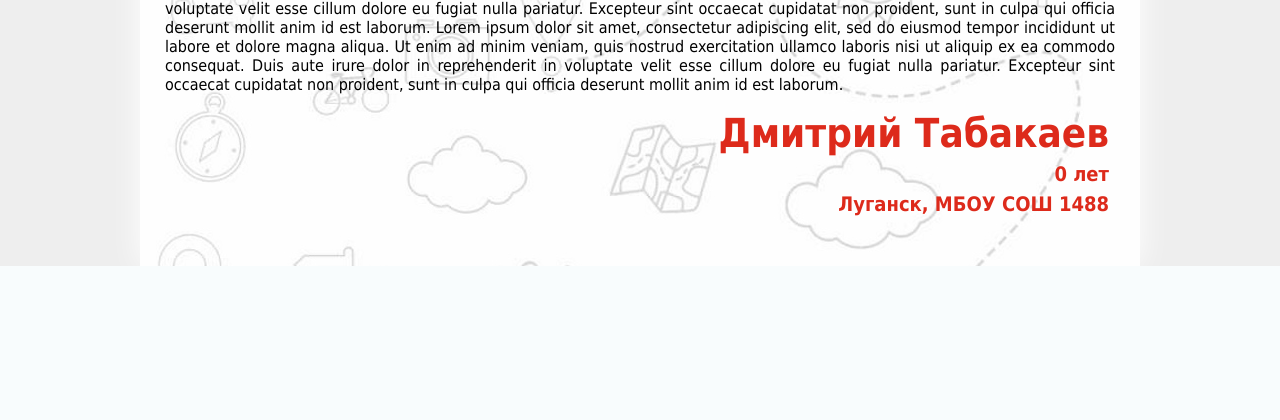
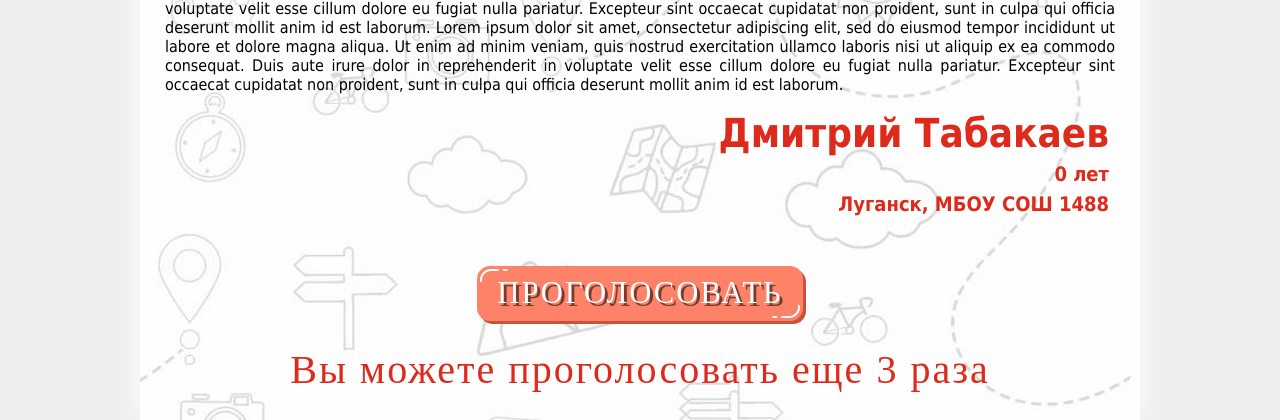
Before and after one commit to BitLittel/sledopit, a Flask app: template main/templates/research.html in a window 1280 px wide. Shown: the part 1430-1850 px from the top of the page. Before the commit the page ends 1696 px from the top, so only its background shows below. Run offline with Flask 2, Linux system fonts and the light colour scheme; the template is opened without the code that fills it, so the values that code supplies are empty; parts of the project's set-up code (start-up, migrations or seed data) failed here and were passed over; some libraries are stand-ins or nearby versions; some web fonts are replaced.

Commit message:
Добавил кнопку голосования на страницу работы

```diff
--- a/main/templates/research.html
+++ b/main/templates/research.html
@@ -73,6 +73,8 @@
         <p class="researcherFrom">Луганск, МБОУ СОШ 1488</p>
       </div>
     </div>
+    <div class="funButton">Проголосовать</div>
+    <h1 style="margin-top: 25px">Вы можете проголосовать еще 3 раза</h1>
   </div>
 </div>
 <div id="loginPopUp">
```
